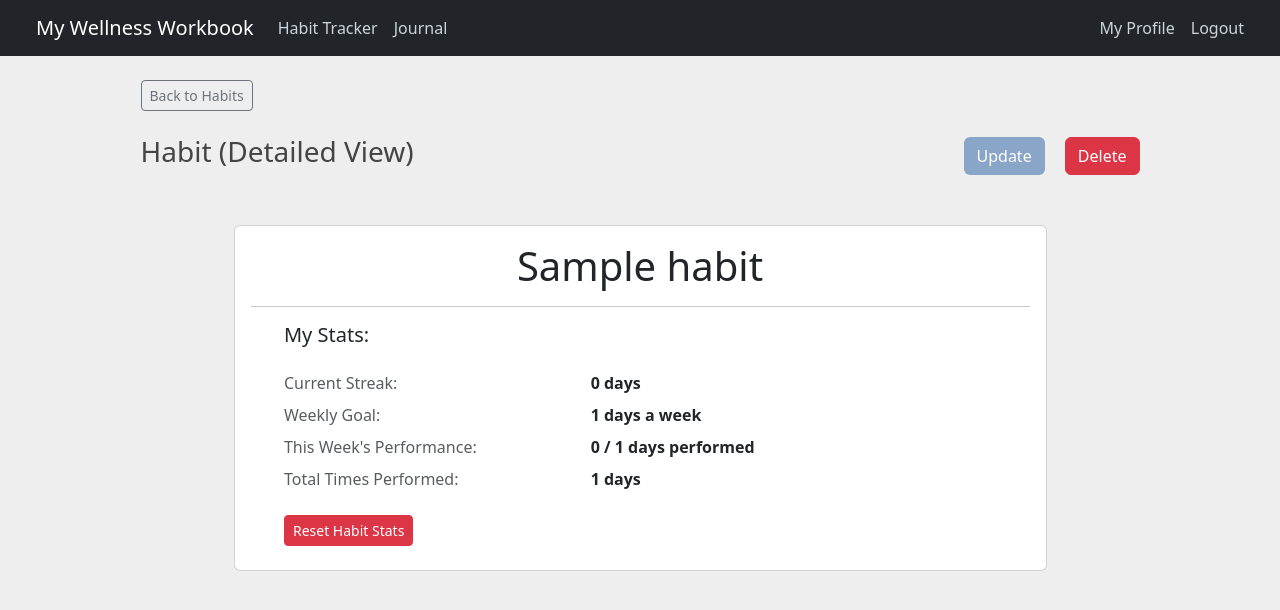
After one commit to ahmetcucar/wellness-workbook, a Django app: page /habits/1/ in a window 1280 px wide. The commit adds this page. Shown: the top 610 px of the page. Run offline with Django 5.2, Linux system fonts and the light colour scheme; a user stored in the database is signed in; tables that the repository leaves empty hold one stand-in row (values such as "Sample post").

Commit message:
css changes + habit detail view

```diff
--- a/mysite/app/models.py
+++ b/mysite/app/models.py
@@ -27,6 +27,9 @@ class Habit(models.Model):
 
     def __str__(self):
         return self.title
+
+    def get_absolute_url(self):
+        return reverse('habit-detail', kwargs={'pk': self.pk})
 
 
     @property
@@ -63,7 +66,6 @@ class Habit(models.Model):
         return streak
 
 
-
     @property
     def this_weeks_performance(self):
         """
@@ -86,6 +88,12 @@ class Habit(models.Model):
         return sum(self.this_weeks_performance.values())
 
 
+    @property
+    def count_all_time(self):
+        """Return the total number of times the habit was performed."""
+        return self.dailyperformance_set.filter(performed=True).count()
+
+
 
 class DailyPerformance(models.Model):
     habit = models.ForeignKey(Habit, on_delete=models.CASCADE)
--- a/mysite/app/static/app/main.css
+++ b/mysite/app/static/app/main.css
@@ -1,5 +1,5 @@
 body {
-    background: #fafafa;
+    background: #eeeeee;
     color: #333333;
     /* margin-top: 1rem; */
     /* margin-left: 2rem;
@@ -75,13 +75,16 @@ a.article-title:hover {
     vertical-align: middle;
 }
 
-.account-img {
-    height: 125px;
-    width: 125px;
-    margin-right: 20px;
-    margin-bottom: 16px;
-}
-
 .account-heading {
     font-size: 2.5rem;
 }
+
+.dark-header th {
+    background-color: #444444;
+    color: #ffffff;
+}
+
+.btn-accent {
+    background-color: #89a6c8;
+    color: white;
+}
--- /dev/null
+++ b/mysite/app/templates/app/habit_detail.html
@@ -0,0 +1,69 @@
+{% extends "app/base.html" %}
+{% block content %}
+    <div class="container mt-4">
+        <div class="row justify-content-center">
+            <div class="col-md-11">
+
+                <!-- Back Button and Heading -->
+                <a href="{% url 'app-habits' %}" class="btn btn-outline-secondary btn-sm mb-4">Back to Habits</a>
+                <div class="d-flex justify-content-between align-items-center mb-5">
+                    <!-- Left Aligned Heading and Back Button -->
+                    <div>
+                        <h3>Habit (Detailed View)</h1>
+                    </div>
+
+                    <!-- Right Aligned Update and Delete Buttons -->
+                    <div>
+                        <a href="{% url 'habit-update' habit.id %}" class="btn btn-accent text-white me-3">Update</a>
+                        <a href="{% url 'habit-delete' habit.id %}" class="btn btn-danger text-white">Delete</a>
+                    </div>
+                </div>
+            </div>
+
+
+            <!-- Habit Card -->
+            <div class="col-md-9">
+                <div class="card mb-3">
+
+                    <div class="card-body">
+                        <!-- title -->
+                        <h1 class="card-title text-center">{{ habit.title }}</h1>
+                        <hr>
+
+                        <!-- habit stats -->
+                        <div class="row justify-content-center">
+                            <div class="col-md-11">
+
+                                <h5 class="card-title mb-4">My Stats:</h5>
+
+                                <div class="row mb-2">
+                                    <div class="col-5 text-start text-muted">Current Streak:</div>
+                                    <div class="col-6 text-start fw-bold">{{ habit.current_streak }} days</div>
+                                </div>
+
+                                <div class="row mb-2">
+                                    <div class="col-5 text-start text-muted">Weekly Goal:</div>
+                                    <div class="col-6 text-start fw-bold">{{ habit.goal }} days a week</div>
+                                </div>
+
+                                <div class="row mb-2">
+                                    <div class="col-5 text-start text-muted">This Week's Performance:</div>
+                                    <div class="col-6 text-start fw-bold">{{ habit.count_this_week }} / {{ habit.goal }} days performed</div>
+                                </div>
+
+                                <div class="row mb-4">
+                                    <div class="col-5 text-start text-muted">Total Times Performed:</div>
+                                    <div class="col-6 text-start fw-bold">{{ habit.count_all_time }} days</div>
+                                </div>
+
+                                <a href="#" class="btn btn-danger btn-sm mb-2">Reset Habit Stats</a> <!-- TODO: Add reset habit functionality + add warning-->
+                            </div>
+                        </div>
+                    </div>
+                </div>
+            </div>
+
+        </div>
+
+    </div>
+{% endblock content %}
--- a/mysite/app/templates/app/habits.html
+++ b/mysite/app/templates/app/habits.html
@@ -13,7 +13,7 @@
 
         <div class="table-responsive">
             <table class="table table-bordered text-center">
-                <thead class="thead-light">
+                <thead class="dark-header">
                     <tr>
                         <th>Habit</th>
                         {% for day in days_of_week %}
@@ -26,7 +26,7 @@
                 <tbody>
                     {% for habit in habits %}
                         <tr>
-                            <td>{{ habit.title }}</td>
+                            <td><a href="{% url 'habit-detail' habit.id %}">{{ habit.title }}</a></td>
                             {% for day in days_of_week %}
                                 <td>
                                     <input type="checkbox" data-habit-id="{{ habit.id }}" data-date="{{ day }}"
@@ -45,7 +45,7 @@
         </div>
 
         <div class="mt-4">
-            <a href="#" class="btn btn-primary">Add Habit</a>
+            <a href="{% url 'habit-create' %}" class="btn btn-primary">Add Habit</a>
         </div>
     </div>
 
--- a/mysite/app/templates/app/journal_detail.html
+++ b/mysite/app/templates/app/journal_detail.html
@@ -10,8 +10,8 @@
 
             <!-- Right Aligned Update and Delete Buttons -->
             <div>
-                <a href="{% url 'journal-update' post.id %}" class="btn btn-warning me-3">Update Entry</a>
-                <a href="{% url 'journal-delete' post.id %}" class="btn btn-danger">Delete Entry</a>
+                <a href="{% url 'journal-update' post.id %}" class="btn btn-accent text-white me-3">Update</a>
+                <a href="{% url 'journal-delete' post.id %}" class="btn btn-danger text-white">Delete</a>
             </div>
         </div>
 
--- a/mysite/app/urls.py
+++ b/mysite/app/urls.py
@@ -6,6 +6,7 @@ urlpatterns = [
     path('habits/', app_views.habits, name='app-habits'),
     path('habits/daily_performance/', app_views.daily_performance_update, name='app-daily-performance'),
     path('habits/new/', app_views.HabitCreateView.as_view(), name='habit-create'),
+    path('habits/<int:pk>/', app_views.HabitDetailView.as_view(), name='habit-detail'),
     path('habits/<int:pk>/update/', app_views.HabitUpdateView.as_view(), name='habit-update'),
     path('habits/<int:pk>/delete/', app_views.HabitDeleteView.as_view(), name='habit-delete'),
 
--- a/mysite/app/views.py
+++ b/mysite/app/views.py
@@ -154,6 +154,12 @@ class HabitCreateView(LoginRequiredMixin, CreateView):
         return resp
 
 
+class HabitDetailView(LoginRequiredMixin, DetailView):
+    model = Habit
+    template_name = 'app/habit_detail.html'
+    context_object_name = 'habit'
+
+
 class HabitUpdateView(LoginRequiredMixin, UserPassesTestMixin, UpdateView):
     model = Habit
     template_name = 'app/habit_update.html'
```
